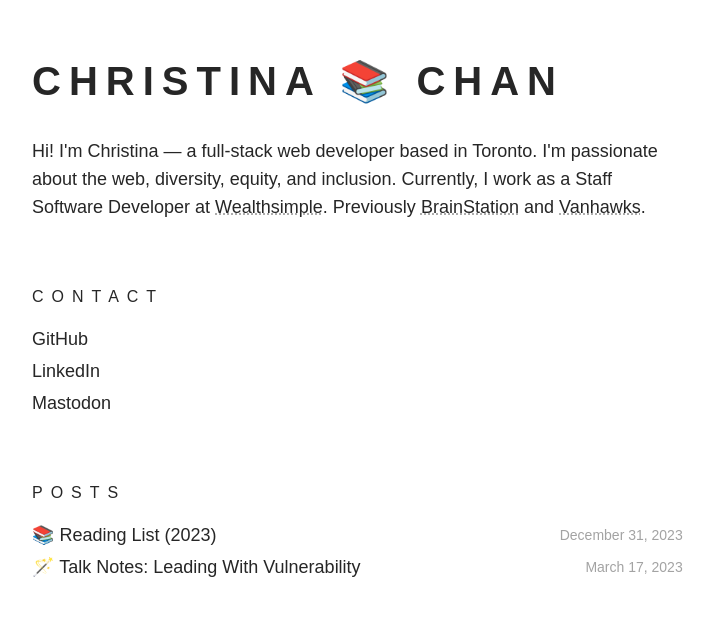
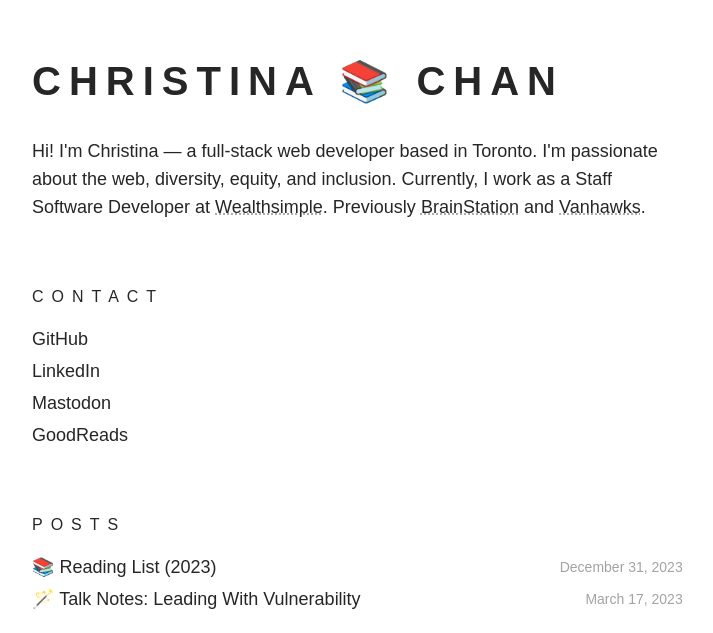
Before and after one commit to cchawn/christina-codes, a Next.js app: page / in a window 1280 px wide. Shown: the part 167-800 px from the top of the page, without its empty margins (0-713 px from the left). Built offline with nearby package versions, Linux system fonts and the light colour scheme; a web font is replaced by a local one.

Commit message:
feat: add GoodReads link

```diff
--- a/components/social-links.tsx
+++ b/components/social-links.tsx
@@ -14,6 +14,11 @@
             Mastodon
           </a>
         </li>
+        <li className="my-1">
+          <a href="https://www.goodreads.com/user/show/126009774-christina-c">
+            GoodReads
+          </a>
+        </li>
       </ul>
     </section>
   );
```
Also changed, not shown: 5 other files (tests, documents, lock files or other folders).
